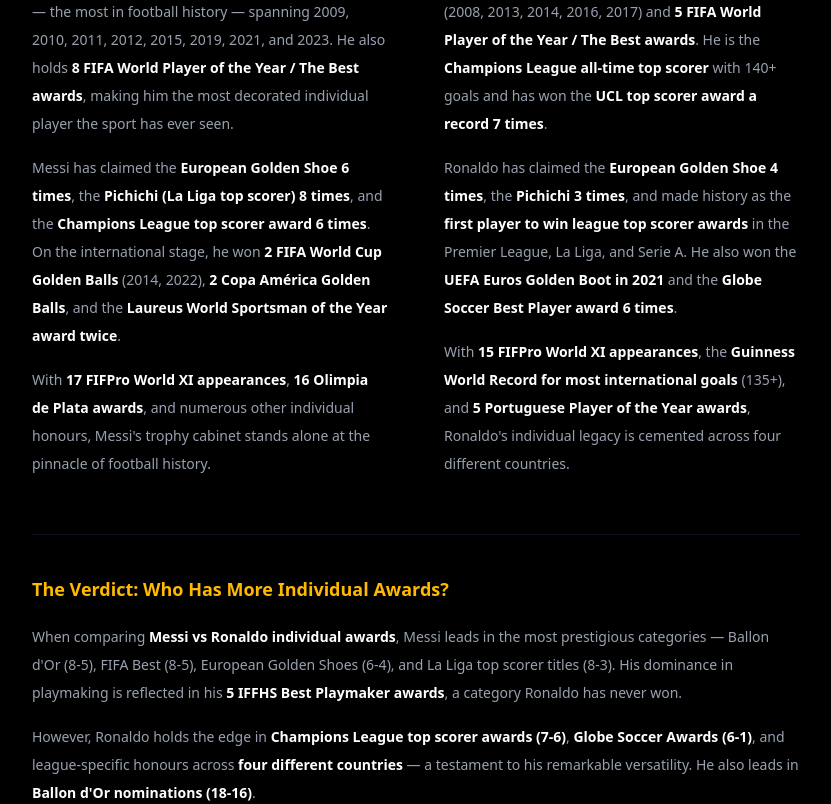
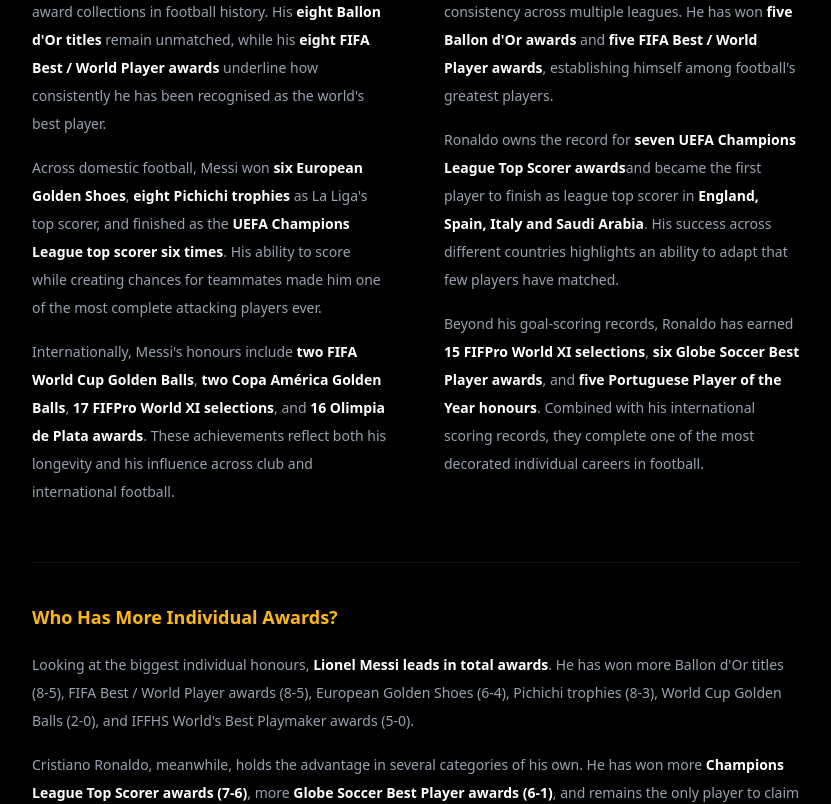
Before and after one commit to hafrath-v8/mesnaldo, a Next.js app: page /honours in a window 1280 px wide. Shown: the part 7780-8584 px from the top of the page, without its empty margins (208-1039 px from the left). Built offline with nearby package versions, Linux system fonts and the light colour scheme.

Commit message:
Add Honours page with 100+ awards

```diff
--- a/pages/honours.tsx
+++ b/pages/honours.tsx
@@ -257,67 +257,133 @@
         Messi vs Ronaldo Individual Awards
       </h2>
       <p className="text-sm text-gray-500">
-        The complete record of football's two most decorated players
+        Comparing every major individual honour won by Lionel Messi and Cristiano Ronaldo throughout their careers.
       </p>
     </div>
 
-    {/* Two Column Content */}
+    {/* Two Columns */}
     <div className="grid grid-cols-1 md:grid-cols-2 gap-10 md:gap-14">
 
-      {/* Messi Column */}
+      {/* Messi */}
       <div>
         <div className="flex items-center gap-3 mb-5">
           <div className="w-7 h-7 rounded-full overflow-hidden border border-blue-500/30 flex-shrink-0">
-            <Image src="/images/messi.webp" alt="Messi" width={28} height={28} className="object-cover" />
+            <Image
+              src="/images/messi.webp"
+              alt="Lionel Messi"
+              width={28}
+              height={28}
+              className="object-cover"
+            />
           </div>
-          <h3 className="text-base font-bold text-blue-400">Lionel Messi</h3>
+          <h3 className="text-base font-bold text-blue-400">
+            Lionel Messi
+          </h3>
         </div>
+
         <p className="text-sm text-gray-400 leading-7">
-          Lionel Messi has won a record <strong className="text-white">8 Ballon d'Or awards</strong> — the most in football history — spanning 2009, 2010, 2011, 2012, 2015, 2019, 2021, and 2023. He also holds <strong className="text-white">8 FIFA World Player of the Year / The Best awards</strong>, making him the most decorated individual player the sport has ever seen.
+          Lionel Messi has built one of the greatest individual award collections in football history. His
+          <strong className="text-white"> eight Ballon d'Or titles</strong> remain unmatched, while his
+          <strong className="text-white"> eight FIFA Best / World Player awards</strong> underline how consistently he has been recognised as the world's best player.
         </p>
+
         <p className="text-sm text-gray-400 leading-7 mt-4">
-          Messi has claimed the <strong className="text-white">European Golden Shoe 6 times</strong>, the <strong className="text-white">Pichichi (La Liga top scorer) 8 times</strong>, and the <strong className="text-white">Champions League top scorer award 6 times</strong>. On the international stage, he won <strong className="text-white">2 FIFA World Cup Golden Balls</strong> (2014, 2022), <strong className="text-white">2 Copa América Golden Balls</strong>, and the <strong className="text-white">Laureus World Sportsman of the Year award twice</strong>.
+          Across domestic football, Messi won
+          <strong className="text-white"> six European Golden Shoes</strong>,
+          <strong className="text-white"> eight Pichichi trophies</strong> as La Liga's top scorer,
+          and finished as the
+          <strong className="text-white"> UEFA Champions League top scorer six times</strong>.
+          His ability to score while creating chances for teammates made him one of the most complete attacking players ever.
         </p>
+
         <p className="text-sm text-gray-400 leading-7 mt-4">
-          With <strong className="text-white">17 FIFPro World XI appearances</strong>, <strong className="text-white">16 Olimpia de Plata awards</strong>, and numerous other individual honours, Messi's trophy cabinet stands alone at the pinnacle of football history.
+          Internationally, Messi's honours include
+          <strong className="text-white"> two FIFA World Cup Golden Balls</strong>,
+          <strong className="text-white"> two Copa América Golden Balls</strong>,
+          <strong className="text-white"> 17 FIFPro World XI selections</strong>,
+          and
+          <strong className="text-white"> 16 Olimpia de Plata awards</strong>.
+          These achievements reflect both his longevity and his influence across club and international football.
         </p>
       </div>
 
-      {/* Ronaldo Column */}
+      {/* Ronaldo */}
       <div>
         <div className="flex items-center gap-3 mb-5">
           <div className="w-7 h-7 rounded-full overflow-hidden border border-red-500/30 flex-shrink-0">
-            <Image src="/images/ronaldo.webp" alt="Ronaldo" width={28} height={28} className="object-cover" />
+            <Image
+              src="/images/ronaldo.webp"
+              alt="Cristiano Ronaldo"
+              width={28}
+              height={28}
+              className="object-cover"
+            />
           </div>
-          <h3 className="text-base font-bold text-red-400">Cristiano Ronaldo</h3>
+          <h3 className="text-base font-bold text-red-400">
+            Cristiano Ronaldo
+          </h3>
         </div>
+
         <p className="text-sm text-gray-400 leading-7">
-          Cristiano Ronaldo has won <strong className="text-white">5 Ballon d'Or awards</strong> (2008, 2013, 2014, 2016, 2017) and <strong className="text-white">5 FIFA World Player of the Year / The Best awards</strong>. He is the <strong className="text-white">Champions League all-time top scorer</strong> with 140+ goals and has won the <strong className="text-white">UCL top scorer award a record 7 times</strong>.
+          Cristiano Ronaldo's career is defined by remarkable consistency across multiple leagues.
+          He has won
+          <strong className="text-white"> five Ballon d'Or awards</strong> and
+          <strong className="text-white"> five FIFA Best / World Player awards</strong>,
+          establishing himself among football's greatest players.
         </p>
+
         <p className="text-sm text-gray-400 leading-7 mt-4">
-          Ronaldo has claimed the <strong className="text-white">European Golden Shoe 4 times</strong>, the <strong className="text-white">Pichichi 3 times</strong>, and made history as the <strong className="text-white">first player to win league top scorer awards</strong> in the Premier League, La Liga, and Serie A. He also won the <strong className="text-white">UEFA Euros Golden Boot in 2021</strong> and the <strong className="text-white">Globe Soccer Best Player award 6 times</strong>.
+          Ronaldo owns the record for
+          <strong className="text-white"> seven UEFA Champions League Top Scorer awards</strong>
+          and became the first player to finish as league top scorer in
+          <strong className="text-white"> England, Spain, Italy and Saudi Arabia</strong>.
+          His success across different countries highlights an ability to adapt that few players have matched.
         </p>
+
         <p className="text-sm text-gray-400 leading-7 mt-4">
-          With <strong className="text-white">15 FIFPro World XI appearances</strong>, the <strong className="text-white">Guinness World Record for most international goals</strong> (135+), and <strong className="text-white">5 Portuguese Player of the Year awards</strong>, Ronaldo's individual legacy is cemented across four different countries.
+          Beyond his goal-scoring records, Ronaldo has earned
+          <strong className="text-white"> 15 FIFPro World XI selections</strong>,
+          <strong className="text-white"> six Globe Soccer Best Player awards</strong>,
+          and
+          <strong className="text-white"> five Portuguese Player of the Year honours</strong>.
+          Combined with his international scoring records, they complete one of the most decorated individual careers in football.
         </p>
       </div>
+
     </div>
 
-    {/* Bottom Summary */}
+    {/* Summary */}
     <div className="mt-14 pt-10 border-t border-gray-800/50">
       <h3 className="text-lg font-bold text-amber-400 mb-5">
-        The Verdict: Who Has More Individual Awards?
+        Who Has More Individual Awards?
       </h3>
+
       <div className="space-y-4 text-sm text-gray-400 leading-7">
+
         <p>
-          When comparing <strong className="text-white">Messi vs Ronaldo individual awards</strong>, Messi leads in the most prestigious categories — Ballon d'Or (8-5), FIFA Best (8-5), European Golden Shoes (6-4), and La Liga top scorer titles (8-3). His dominance in playmaking is reflected in his <strong className="text-white">5 IFFHS Best Playmaker awards</strong>, a category Ronaldo has never won.
+          Looking at the biggest individual honours,
+          <strong className="text-white"> Lionel Messi leads in total awards</strong>.
+          He has won more Ballon d'Or titles (8-5), FIFA Best / World Player awards (8-5),
+          European Golden Shoes (6-4), Pichichi trophies (8-3), World Cup Golden Balls (2-0),
+          and IFFHS World's Best Playmaker awards (5-0).
         </p>
+
         <p>
-          However, Ronaldo holds the edge in <strong className="text-white">Champions League top scorer awards (7-6)</strong>, <strong className="text-white">Globe Soccer Awards (6-1)</strong>, and league-specific honours across <strong className="text-white">four different countries</strong> — a testament to his remarkable versatility. He also leads in <strong className="text-white">Ballon d'Or nominations (18-16)</strong>.
+          Cristiano Ronaldo, meanwhile, holds the advantage in several categories of his own.
+          He has won more
+          <strong className="text-white"> Champions League Top Scorer awards (7-6)</strong>,
+          more
+          <strong className="text-white"> Globe Soccer Best Player awards (6-1)</strong>,
+          and remains the only player to claim league Golden Boot honours in four different countries.
+          He also has more Ballon d'Or nominations than Messi.
         </p>
+
         <p>
-          Ultimately, Messi holds more individual awards overall, but both players have accumulated trophy collections that may never be surpassed. The debate over individual superiority depends on which honours you value most — but one thing is certain: <strong className="text-white">football has never seen two players this decorated compete in the same era.</strong>
+          The numbers show why the Messi vs Ronaldo debate continues. Messi leads in overall individual recognition,
+          while Ronaldo's achievements across multiple leagues and competitions are equally extraordinary.
+          Together, they have set standards for individual excellence that may not be matched for generations.
         </p>
+
       </div>
     </div>
 
```
